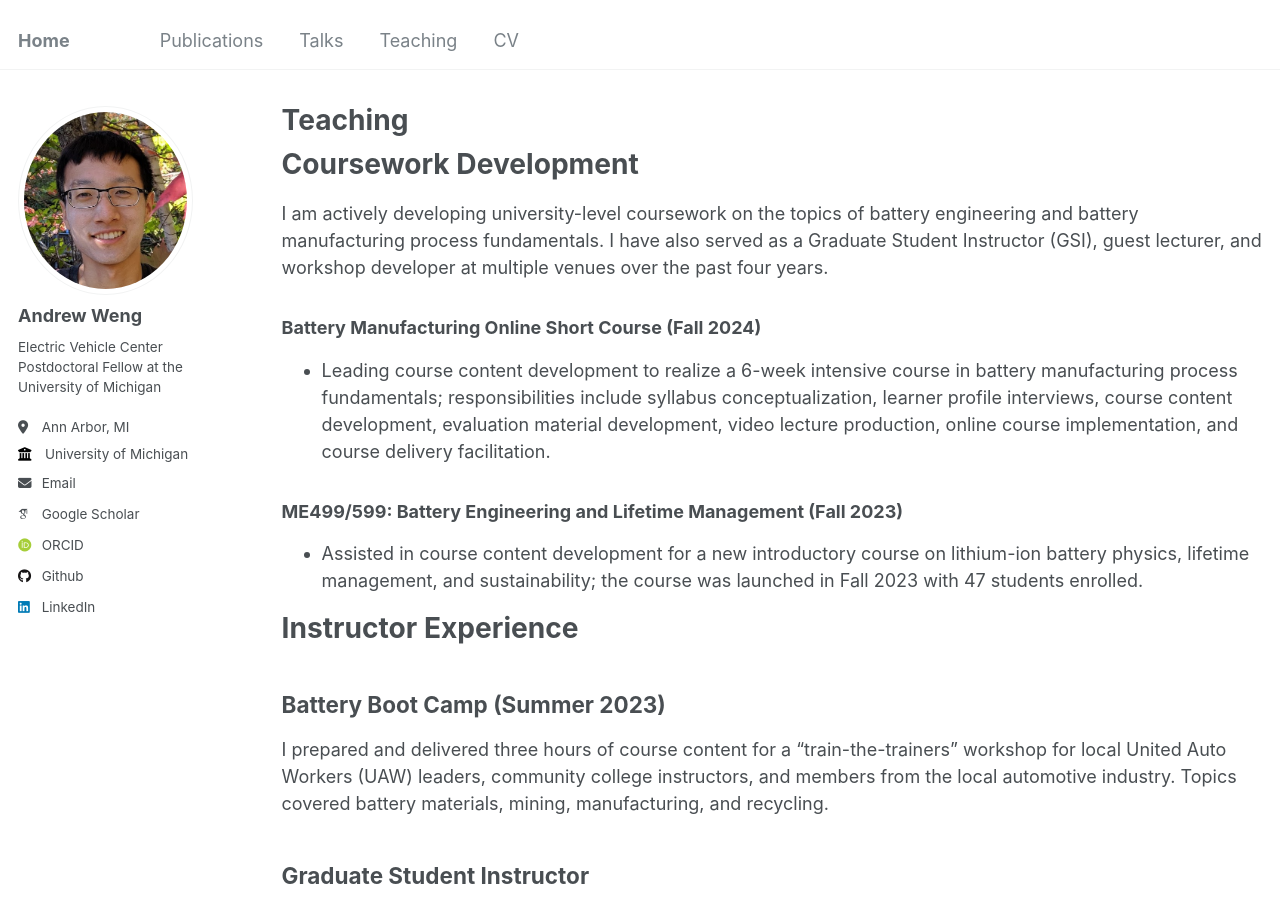
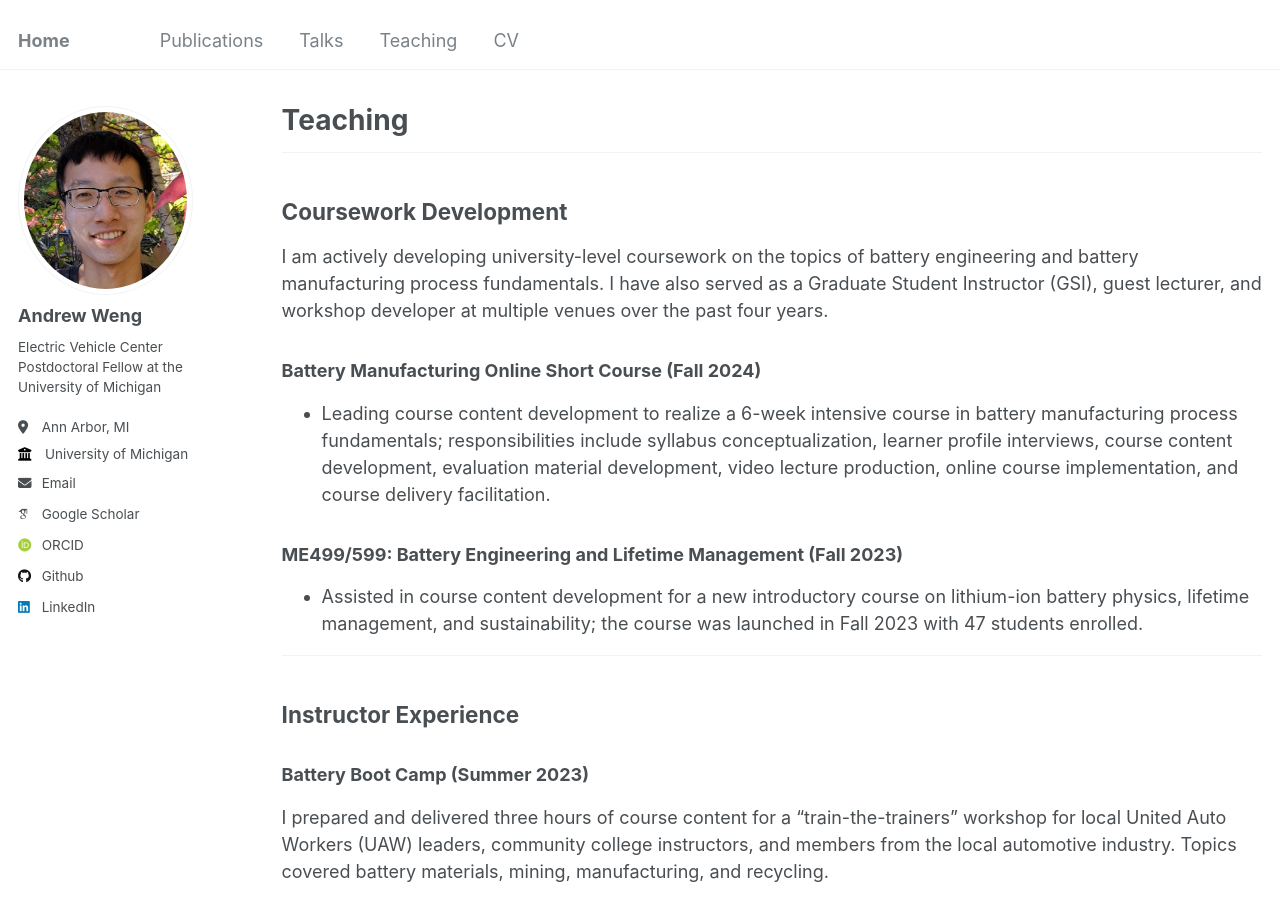
Before and after one commit to wengandrew/wengandrew.github.io, a Jekyll site: the page built from _pages/teaching.md, in a window 1280 px wide and 900 px high. Built offline with Jekyll 4.4.1, drawn with Linux system fonts in a browser that asks for light colours; some web fonts are replaced.

Commit message:
Update headers

```diff
--- a/_pages/teaching.md
+++ b/_pages/teaching.md
@@ -7,7 +7,8 @@ author_profile: true
 
 {% include base_path %}
 
-# Coursework Development
+----
+## Coursework Development
 
 I am actively developing university-level coursework on the topics of battery engineering and battery manufacturing process fundamentals. I have also served as a Graduate Student Instructor (GSI), guest lecturer, and workshop developer at multiple venues over the past four years.
 
@@ -17,24 +18,26 @@ I am actively developing university-level coursework on the topics of battery en
 ### ME499/599: Battery Engineering and Lifetime Management (**Fall 2023**)
 - Assisted in course content development for a new introductory course on lithium-ion battery physics, lifetime management, and sustainability; the course was launched in Fall 2023 with 47 students enrolled.
 
-# Instructor Experience
+----
+## Instructor Experience
 
-## Battery Boot Camp (**Summer 2023**)
+### Battery Boot Camp (**Summer 2023**)
 I prepared and delivered three hours of course content for a "train-the-trainers" workshop for local United Auto Workers (UAW) leaders, community college instructors, and members from the local automotive industry. Topics covered battery materials, mining, manufacturing, and recycling.
 
-## Graduate Student Instructor
+### Graduate Student Instructor
 I served as graduate student instructor (GSI) for ME565: Battery Systems and Control in Winter 2021. Beyond my core responsibilities, I organized extra tutorials on Matlab/Simulink to help students with without a mechanical engineering background catch up on course prerequisites. I also volunteered to update course homework, lecture material, and quizzes, to improve accessibility of course materials for students without a background in controls engineering.
 
-## Guest Lecturer
+### Guest Lecturer
 I have given multiple guest lectures on the topic of battery materials, metals, mining, manufacturing, and sustainability.
 - ME481/599: Manufacturing Processes (Fall 2023)
 - ME499/599: Battery Engineering and Lifetime Management (Fall 2023)
 - ME565: Battery Systems and Control (Winter 2022)
 
-## Workshop Developer and Speaker
+### Workshop Developer and Speaker
 At the American Control Conference (Summer 2022), I developed and presented workshop tutorials on battery manufacturing, battery degradation mechanisms, and physics-based models for battery lifetime, to an audience of controls engineers.
 
-# Student Mentorship
+----
+## Student Mentorship
 
 ### @ University of Michigan
 
```
